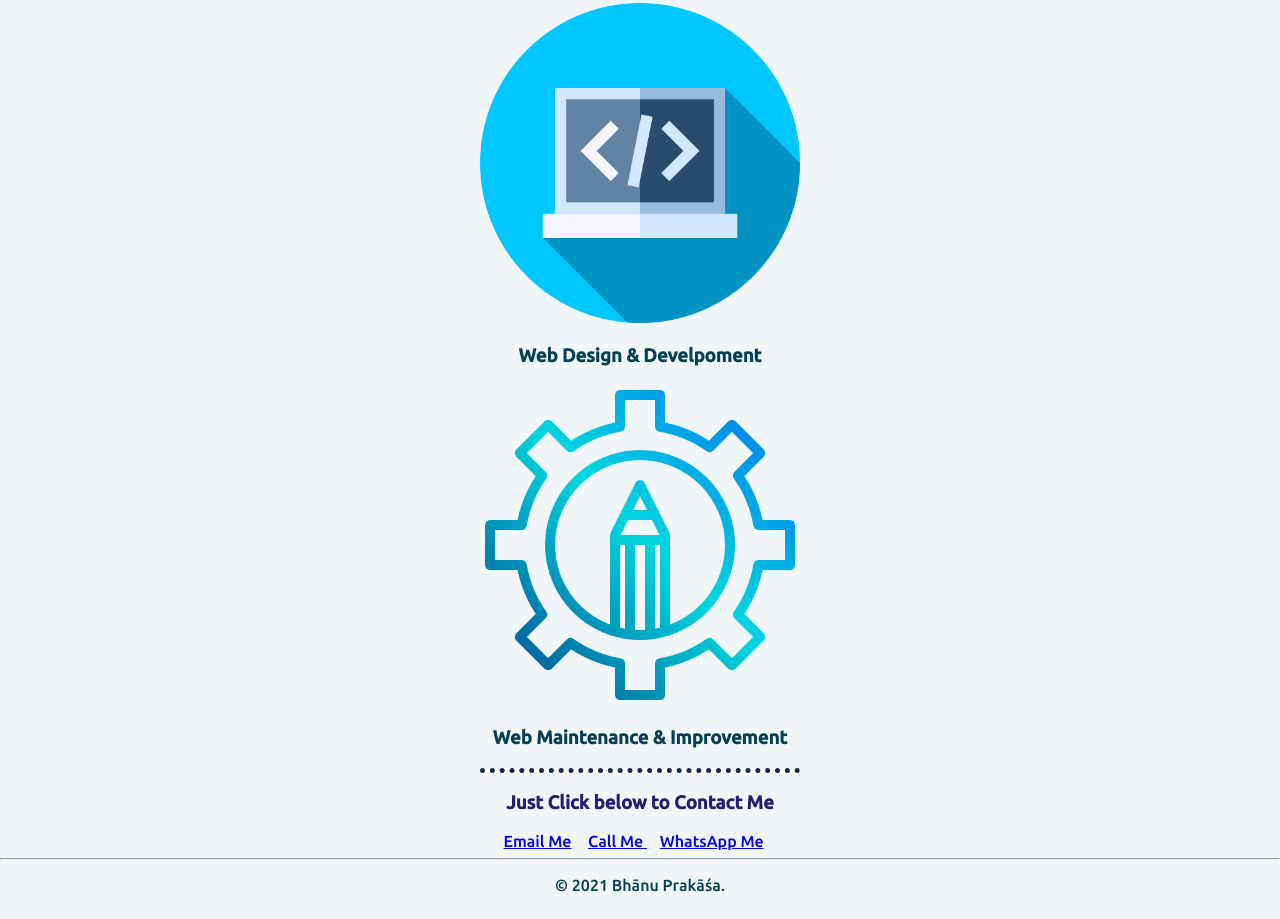
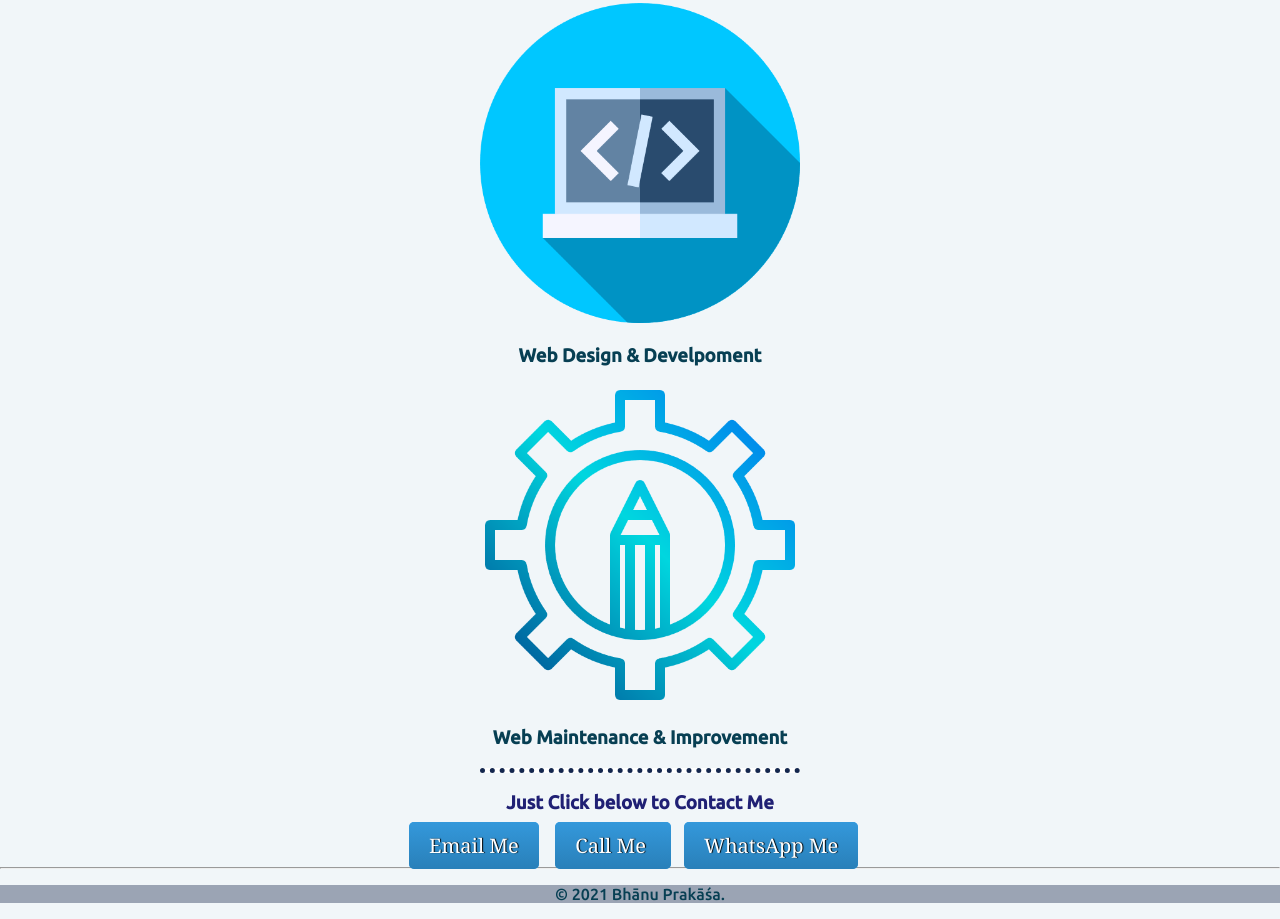
Before and after one commit to baladevagovinda/Bhanu_Prakash, a plain HTML site: page index.html in a window 1280 px wide. Shown: the part 995-1914 px from the top of the page. Drawn offline with Linux system fonts and the light colour scheme.

Commit message:
Update styles.css

```diff
--- a/styles.css
+++ b/styles.css
@@ -44,16 +44,46 @@ h2{
 }
 
 .bottom-container {
-    /* padding: 1px; */
-    background-color:;
-    margin: 0;
+   background-color:#9ba4b4;
+   margin: 1% auto;
+    padding: .015px;
 }
 
-.btn
-{
-    margin-right: 1%;
-}
 
 .contact-me{
     color: #202074;
-}
+   }
+
+.btn {
+    margin-right: 1%;
+    margin-bottom: 1%;
+    background: #48b1f7;
+    background-image: -webkit-linear-gradient(top, #3498db, #2980b9);
+    background-image: -moz-linear-gradient(top, #3498db, #2980b9);
+    background-image: -ms-linear-gradient(top, #3498db, #2980b9);
+    background-image: -o-linear-gradient(top, #3498db, #2980b9);
+    background-image: linear-gradient(to bottom, #3498db, #2980b9);
+    -webkit-border-radius: 5;
+    -moz-border-radius: 5;
+    border-radius: 5px;
+    text-shadow: 1px 0px 1px #000000;
+    font-family: Georgia;
+    color: #ffffff;
+    font-size: 20px;
+    padding: 10px 20px 10px 20px;
+    text-decoration: none;
+  }
+
+  .btn:hover {
+    background: #52a0d4;
+    background-image: -webkit-linear-gradient(top, #53b5f2, #2c89c7);
+    background-image: -moz-linear-gradient(top, #53b5f2, #2c89c7);
+    background-image: -ms-linear-gradient(top, #53b5f2, #2c89c7);
+    background-image: -o-linear-gradient(top, #53b5f2, #2c89c7);
+    background-image: linear-gradient(to bottom, #53b5f2, #2c89c7);
+    text-decoration: none;
+  }
+
+/* hr{
+    margin-top: 2%;
+} */
```
